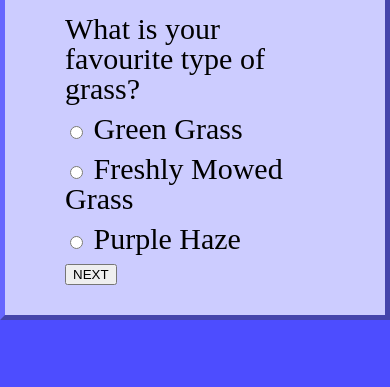
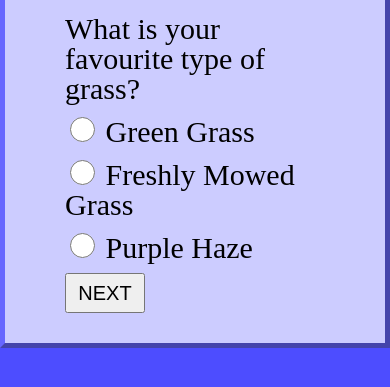
Before and after one commit to concon121/what-type-of-goat, a plain HTML site: page index.html in a window 390 px wide. Shown: the part 211-598 px from the top of the page. Drawn offline with Linux system fonts and the light colour scheme; a web font is replaced by a local one.

Commit message:
Update styles to make input easier to use on mobile

```diff
--- a/main.css
+++ b/main.css
@@ -74,7 +74,17 @@ form {
   padding-left: 30px;
   padding-right: 30px;
   padding-top: 30px;
-  //width: 100%;
+}
+
+input[type='radio'] {
+  height: 25px;
+  width: 25px;
+}
+
+button {
+  width: 80px;
+  height: 40px;
+  font-size: 20px;
 }
 
 .question {
```
